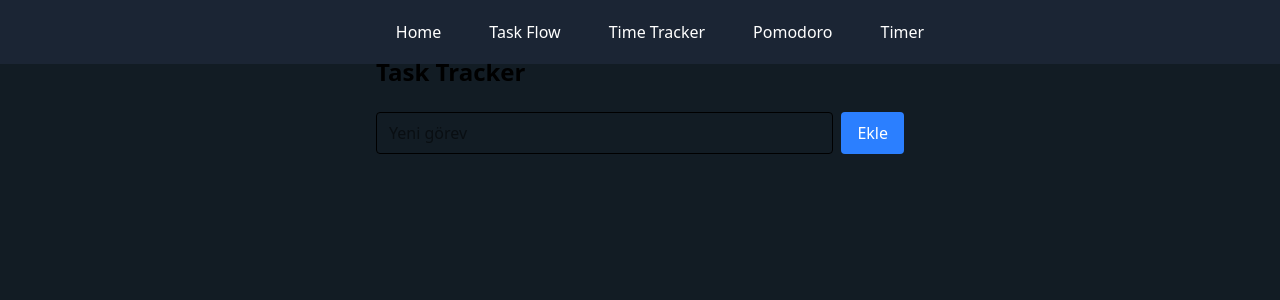
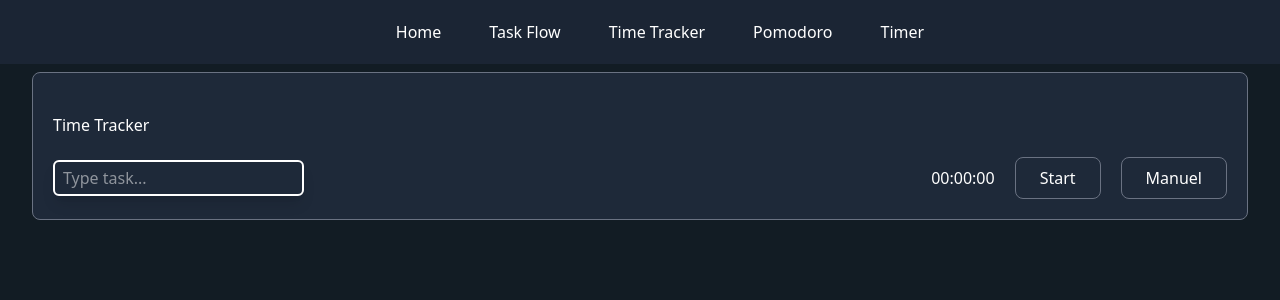
Before and after one commit to ozgurozbekuk/time-manager, a React (Vite) app: page /tracker in a window 1280 px wide. Shown: the top 300 px of the page. Built offline with nearby package versions, Linux system fonts and the light colour scheme.

Commit message:
tracker updates

```diff
--- a/src/components/timetracker/Tracker.jsx
+++ b/src/components/timetracker/Tracker.jsx
@@ -1,114 +1,86 @@
-import { useState } from "react";
-import React from 'react';
+import React, { useEffect } from 'react'
+import AddCircleOutlineIcon from '@mui/icons-material/AddCircleOutline';
 
-export default function Tracker() {
-  const [tasks, setTasks] = useState([]);
-  const [taskName, setTaskName] = useState("");
 
-  const addTask = () => {
-    if (taskName.trim() === "") return;
-    setTasks([
-      ...tasks,
-      {
-        id: Date.now(),
-        name: taskName,
-        timeInSeconds: 0,
-        isRunning: false,
-        startTime: null,
-      },
-    ]);
-    setTaskName("");
-  };
 
-  const startTask = (id) => {
-    setTasks((prev) =>
-      prev.map((task) =>
-        task.id === id
-          ? { ...task, isRunning: true, startTime: Date.now() }
-          : { ...task, isRunning: false, startTime: null }
-      )
-    );
-  };
+const Tracker = () => {
 
-  const stopTask = (id) => {
-    setTasks((prev) =>
-      prev.map((task) => {
-        if (task.id === id && task.isRunning) {
-          const now = Date.now();
-          const elapsed = Math.floor((now - task.startTime) / 1000);
-          return {
-            ...task,
-            isRunning: false,
-            timeInSeconds: task.timeInSeconds + elapsed,
-            startTime: null,
-          };
+  const [hours, setHours] = React.useState(0)
+  const [minutes, setMinutes] = React.useState(0)
+  const [seconds, setSeconds] = React.useState(0)
+  const [isRunning, setIsRunning] = React.useState(false);
+  const [textTask, setTextTask] = React.useState(false);
+  const [inputValue,setInputValue] = React.useState("");
+  const [Items, setItems] = React.useState([]);
+  const [startButton, setStartButton] = React.useState(false);
+
+  const formatTime = (time) => String(time).padStart(2, "0");
+
+
+  const handleStart = () => {
+      setTextTask(false);
+      setStartButton(!setStartButton)
+      if(!startButton && inputValue.trim() !== "") {
+      const newTask = {
+          id: Date.now(),
+          name: inputValue,
+          time: `${formatTime(hours)}:${formatTime(minutes)}:${formatTime(seconds)}`,
+        };
+        setItems([...Items, newTask]);
+        setInputValue("");
+  }}
+  useEffect(() => {
+          let interval;
+          if(isRunning) {
+              interval = setInterval(() => {
+                  setSeconds(prevSeconds => {
+                      if(prevSeconds === 59){
+                          setMinutes(prevMinutes => {
+                              if(prevMinutes === 59){
+                                  setHours(prevHours => prevHours + 1)
+                                  return 0;
+                              }
+                              return prevMinutes + 1
+                          })
+                          return 0;
+                      }
+                      return prevSeconds + 1
+                  })
+              },1000)
+          }else {
+              clearInterval(interval)
+          }
+          return () => clearInterval(interval);
+      },[isRunning])
+
+
+      const handleChange = (e) => {
+        const value = e.target.value;
+        setInputValue(value);
+
+        if(value > 0) {
+          setTextTask(true);
+        }else {
+          setTextTask(false);
         }
-        return task;
-      })
-    );
-  };
 
-  const formatTime = (totalSeconds) => {
-    const hrs = Math.floor(totalSeconds / 3600);
-    const mins = Math.floor((totalSeconds % 3600) / 60);
-    const secs = totalSeconds % 60;
-    return `${hrs.toString().padStart(2, "0")}:${mins
-      .toString()
-      .padStart(2, "0")}:${secs.toString().padStart(2, "0")}`;
-  };
+      }
 
   return (
-    <div className="max-w-xl mx-auto p-6 space-y-6">
-      <h1 className="text-2xl font-bold">Task Tracker</h1>
-
-      <div className="flex space-x-2">
-        <input
-          type="text"
-          value={taskName}
-          onChange={(e) => setTaskName(e.target.value)}
-          placeholder="Yeni görev"
-          className="flex-1 border rounded px-3 py-2"
-        />
-        <button
-          onClick={addTask}
-          className="bg-blue-500 text-white px-4 py-2 rounded hover:bg-blue-600"
-        >
-          Ekle
-        </button>
+    <div className='text-white border border-gray-500 rounded-lg bg-gray-800 p-5 mt-10  height-full'>
+      <h1 className=' mt-5'>Time Tracker</h1>
+      <div className='flex justify-between items-center mt-5'>
+      <div className='flex items-center gap-3'>
+       <input type="text" value={inputValue} onChange={handleChange} placeholder='Type task...' name="task-name" id="" className='rounded-md border-2 border-grayscale-700 bg-grayscale-700 px-2 py-1 text-white shadow-lg outline-none  focus:border-primary-500 ' />
+      </div>
+      <div className='flex items-center gap-5'>
+        <span>{formatTime(hours)}:{formatTime(minutes)}:{formatTime(seconds)}</span>
+        <button disabled={!textTask} className='border border-gray-500 px-6 py-2 rounded-lg cursor-pointer hover:bg-gray-400 hover:text-black' onClick={handleStart}>Start</button>
+        <button className='border border-gray-500 px-6 py-2 rounded-lg cursor-pointer hover:bg-gray-400 hover:text-black'>Manuel</button>
+      </div>
       </div>
 
-      <ul className="space-y-4">
-        {tasks.map((task) => (
-          <li
-            key={task.id}
-            className="flex justify-between items-center border p-4 rounded"
-          >
-            <div>
-              <h2 className="font-semibold">{task.name}</h2>
-              <p className="text-sm text-gray-600">
-                Süre: {formatTime(task.timeInSeconds)}
-              </p>
-            </div>
-            <div>
-              {task.isRunning ? (
-                <button
-                  onClick={() => stopTask(task.id)}
-                  className="bg-red-500 text-white px-4 py-2 rounded hover:bg-red-600"
-                >
-                  Durdur
-                </button>
-              ) : (
-                <button
-                  onClick={() => startTask(task.id)}
-                  className="bg-green-500 text-white px-4 py-2 rounded hover:bg-green-600"
-                >
-                  Başlat
-                </button>
-              )}
-            </div>
-          </li>
-        ))}
-      </ul>
     </div>
-  );
+  )
 }
+export default Tracker
```
